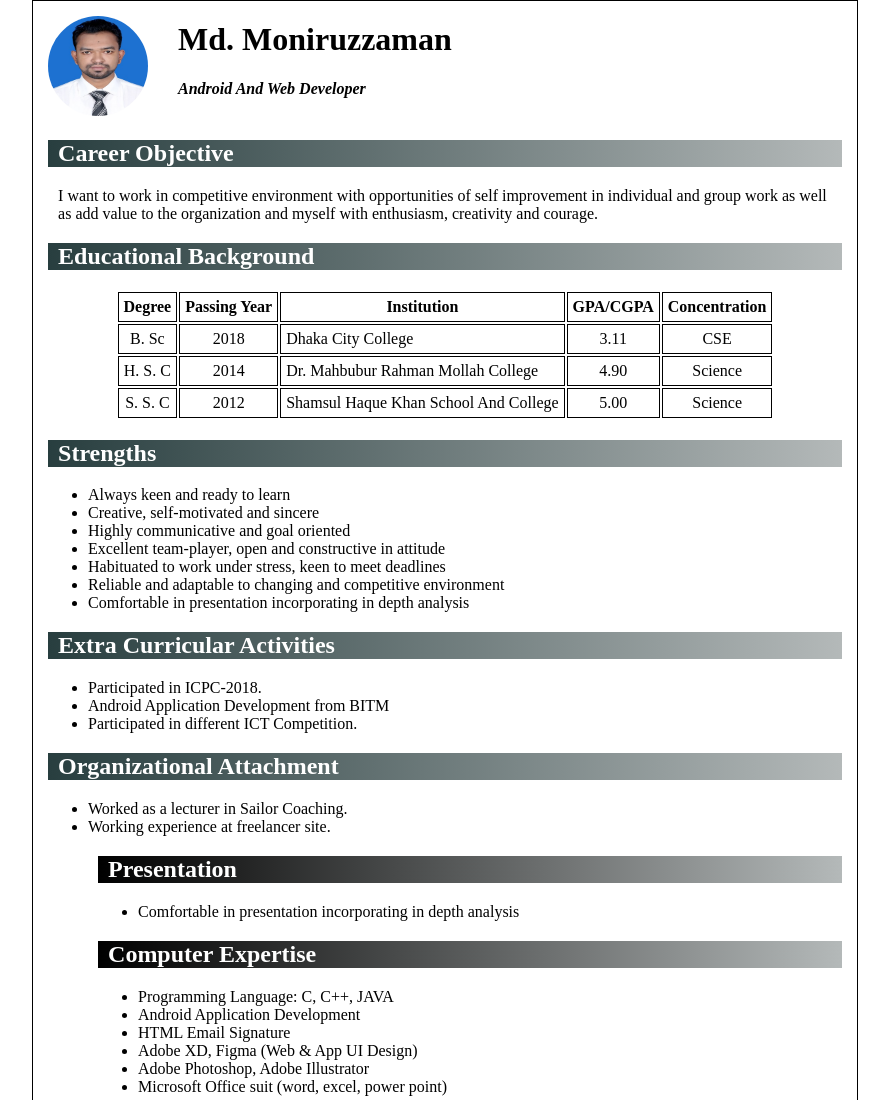
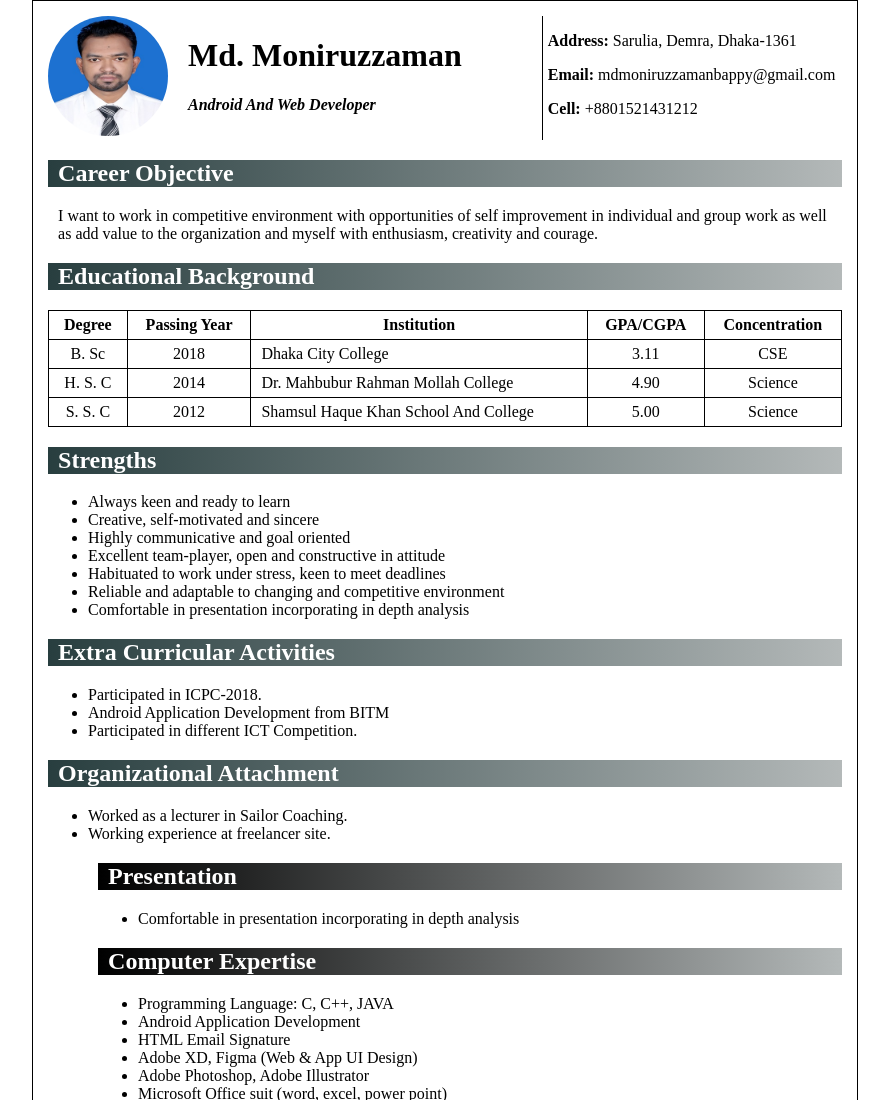
Before and after one commit to MoniruzzamanBappy/resume, a plain HTML site: page index.html in a window 1280 px wide. Shown: the top 1100 px of the page, without its empty margins (195-1084 px from the left). Drawn offline with Linux system fonts and the light colour scheme.

Commit message:
add contact

```diff
--- a/index.html
+++ b/index.html
@@ -13,11 +13,18 @@
 <body>
     <div class="headline">
 
-        <img style="border-radius: 50%;" src="image/bappy.jpg" alt="User Image" height="100" width="100">
-        <div class="htext">
+        <div class="himg header">
+            <img style="border-radius: 50%;" src="image/bappy.jpg" alt="User Image" height="120" width="120">
+        </div>
+        <div class="htext header">
 
             <h1>Md. Moniruzzaman</h1>
             <h4 id="udeg">Android And Web Developer</h4>
+        </div>
+        <div class="c-info header">
+            <p><strong>Address:</strong> Sarulia, Demra, Dhaka-1361</p>
+            <p><strong>Email:</strong> mdmoniruzzamanbappy@gmail.com</p>
+            <p><strong>Cell:</strong> +8801521431212</p>
         </div>
     </div>
 
@@ -30,13 +37,14 @@
 
     <h2 id="bcolor">Educational Background</h2>
     <table class="eback">
-        <tr>
+        <thead>
             <th>Degree</th>
             <th>Passing Year</th>
             <th>Institution</th>
             <th>GPA/CGPA</th>
             <th>Concentration</th>
-        </tr>
+        </thead>
+        <tbody>
             <tr>
                 <td>B. Sc</td>
                 <td>2018</td>
@@ -58,6 +66,7 @@
                 <td>5.00</td>
                 <td>Science</td>
             </tr>
+        </tbody>
     </table>
 
 
--- a/style.css
+++ b/style.css
@@ -8,10 +8,14 @@ body{
     font-family: 'Times New Roman', Times, serif;
 }
 .headline{
-    position: relative;
+    display: flex;
+}
+.header{
+    width:auto;
 }
 .htext{
-    position: absolute;
+
+
     bottom: 1px;
     left: 110px;
     color: rgb(0, 0, 0);
@@ -23,33 +27,32 @@ body{
     font-style: italic;
     font-family: 'Times New Roman', Times, serif;
 }
-/* .eback{
-    border: 1px solid black;
-} */
-/* .eback tr{
-    border: 1px solid black;
-    text-align: center;
-    padding: 5px;
-    background-color: rgb(168, 79, 79);
-} */
+
+.c-info{
+
+    text-align:left;
+    border-left: 1px solid black;
+    margin-left: 60px;
+    padding-left: 5px;
+
+}
+
 #c-objective-id{
     padding-left: 10px;
 }
-.eback tr td {
-    border: 1px solid black;
-    border-collapse: collapse;
-    text-align: center;
-    padding: 5px;
+  .eback{
+      width: 100%;
+      border-collapse: collapse;
   }
-  .eback tr th {
-    border: 1px solid black;
-    border-collapse: collapse;
-    text-align: center;
-    padding: 5px;
+  .eback td, .eback th{
+      padding: 5px 10px;
+      border: 1px solid black;
+      text-align: center;
+
   }
-  .eback{
-      margin: auto;
-  }
+  #inst-name{
+    text-align: left;
+}
 .pprofile td{
 
     padding-left: 10px;
@@ -76,6 +79,3 @@ body{
     color: white;
     text-indent: 10px;
 }
-#inst-name{
-    text-align: left;
-}
```
Lines whose indentation alone changed are shown as unchanged.
